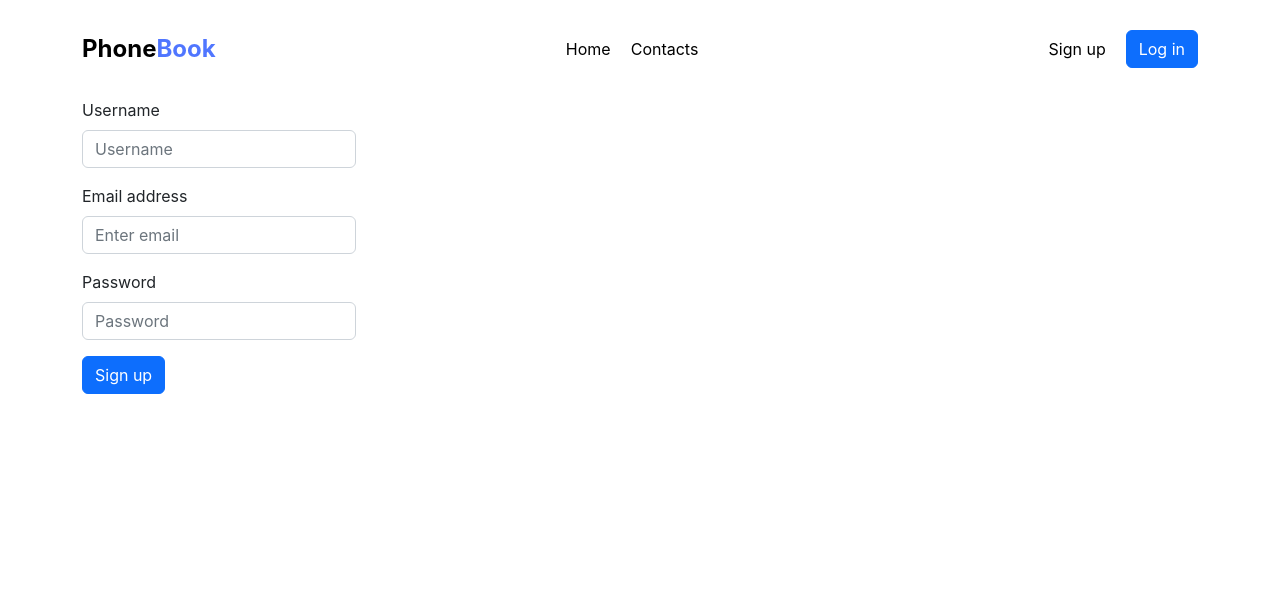
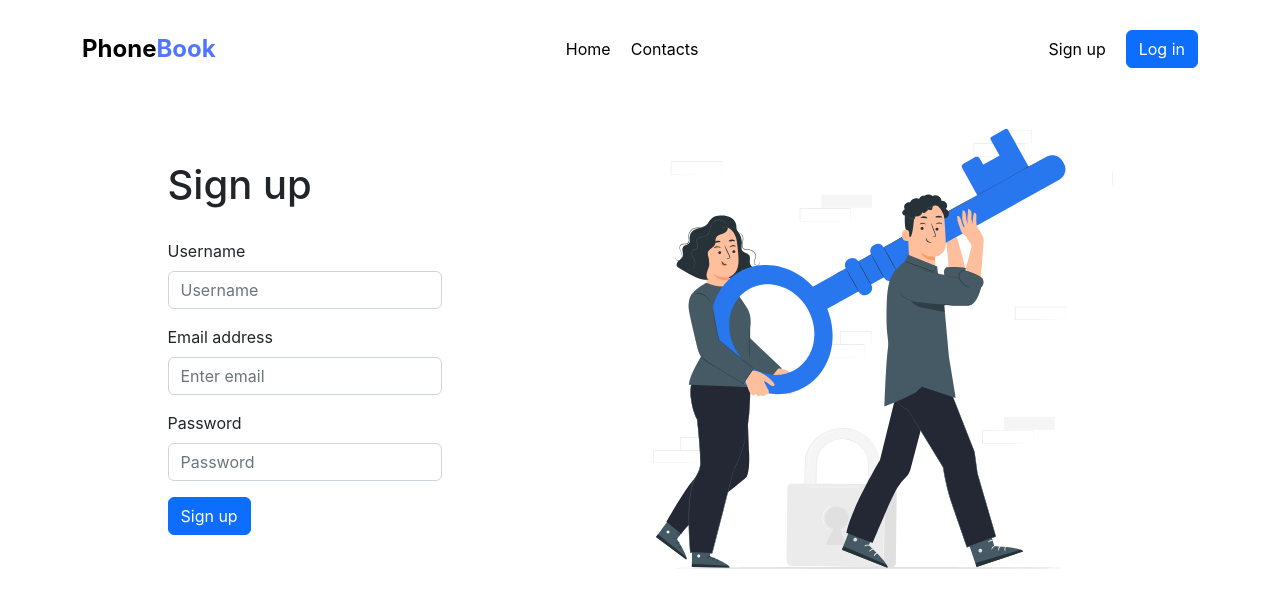
Before and after one commit to leekirill/react-phonebook, a React (Create React App) app: page /signup in a window 1280 px wide. Shown: the top 608 px of the page. Built offline with nearby package versions, Linux system fonts and the light colour scheme.

Commit message:
fixed style

```diff
--- a/src/views/Register/Register.jsx
+++ b/src/views/Register/Register.jsx
@@ -5,66 +5,50 @@ import s from './Register.module.scss'
 
 import Button from 'react-bootstrap/Button';
 import Form from 'react-bootstrap/Form';
+import { useForm } from 'react-hook-form'
+
+import {ReactComponent as Image} from '../../assets/Reset password-pana 1.svg';
 
 const Register = () => {
 
-    const [name, setName] = useState('')
-    const [email, setEmail] = useState('')
-    const [password, setPassword] = useState('')
+    const {register, handleSubmit} = useForm()
 
     const dispatch = useDispatch()
 
-    const cleanInput = (value) => {
-        setName(value)
-        setEmail(value)
-        setPassword(value)
-    }
+    const onSubmit = ({ name, email, password }) => {
+      dispatch(authOperations.logIn({ name, email, password }))
 
-    const handleChange = (e) => {
-        const name = e.target.name
-
-        switch (name) {
-            case 'name':
-                return setName(e.target.value);
-            case 'email':
-                return setEmail(e.target.value);
-            case 'password':
-                return setPassword(e.target.value);
-            default: return
-        }
-    }
-
-    const handleSubmit = (e) => {
-        e.preventDefault();
-
-        cleanInput('')
-
-        dispatch(authOperations.register({ name, email, password }))
-
-    }
+      const input = document.getElementsByTagName('input')
+      Array.from(input).map(e => e.disabled = 'true')
+};
 
 return (
     <div className={s.content}>
-    <Form>
+    <Form onSubmit={handleSubmit(onSubmit)}>
+      <h1 style={{marginBottom: '30px'}}>Sign up</h1>
       <Form.Group className="mb-3" controlId="formBasicUsername">
         <Form.Label>Username</Form.Label>
-        <Form.Control type="text" placeholder="Username" />
+        <Form.Control {...register('name')} type="text" placeholder="Username" />
         </Form.Group>
         <Form.Group className="mb-3" controlId="formBasicEmail">
         <Form.Label>Email address</Form.Label>
-        <Form.Control type="email" placeholder="Enter email" />
+        <Form.Control {...register('email')} type="email" placeholder="Enter email" />
       </Form.Group>
      <Form.Group className="mb-3" controlId="formBasicPassword">
         <Form.Label>Password</Form.Label>
-        <Form.Control type="password" placeholder="Password" />
+        <Form.Control {...register('password')} type="password" placeholder="Password" />
       </Form.Group>
       <Button variant="primary" type="submit">
         Sign up
       </Button>
     </Form>
-    <div>{/* <Img /> */}</div>
+    <div><Image /></div>
     </div>
-    )
+)
+
+
+
+
 
     // return (
     //     <div className={style.container}>
--- a/src/views/Register/Register.module.scss
+++ b/src/views/Register/Register.module.scss
@@ -1,3 +1,5 @@
 .content {
     display: flex;
+    align-items: center;
+    justify-content: space-around;
 }
```
